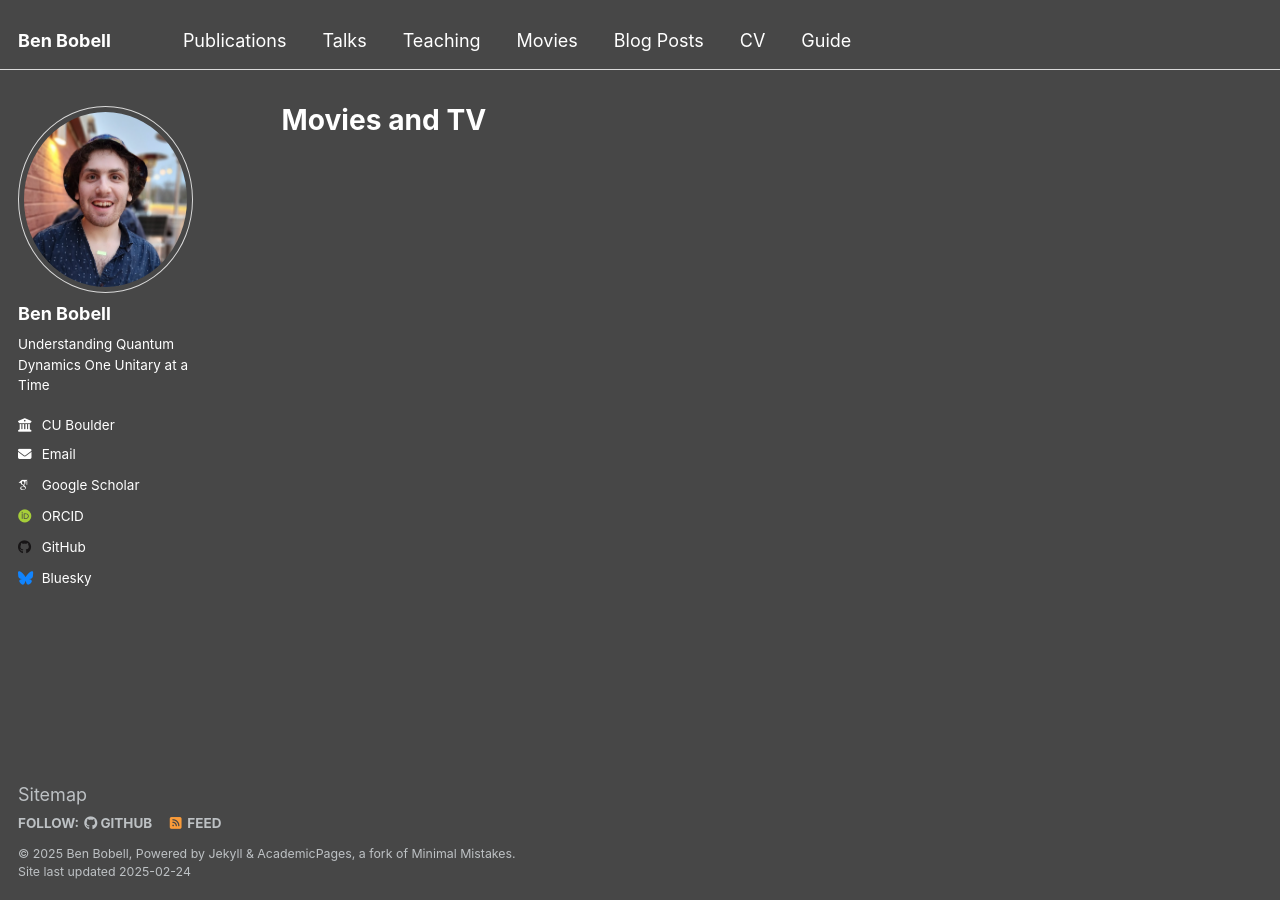
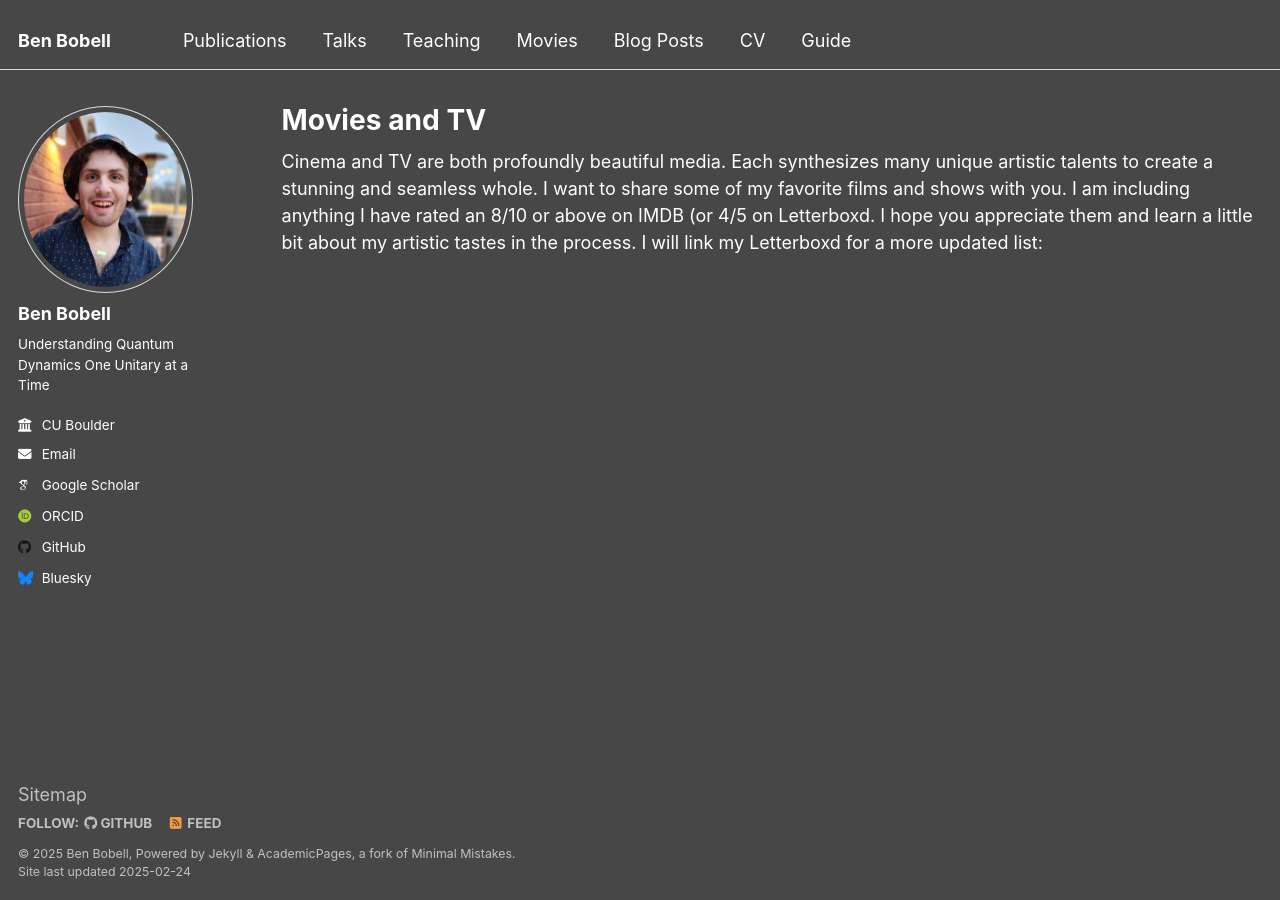
Before and after one commit to BenBobell00/BenBobell00.github.io, a Jekyll site: the page built from _pages/movies.html, in a window 1280 px wide. Built offline with Jekyll 4.4.1, drawn with Linux system fonts in a browser that asks for light colours; some web fonts are replaced.

Commit message:
Update movies.html
Included description

```diff
--- a/_pages/movies.html
+++ b/_pages/movies.html
@@ -4,7 +4,9 @@ title: "Movies and TV"
 permalink: /movies/
 author_profile: true
 ---
-
+Cinema and TV are both profoundly beautiful media. Each synthesizes many unique artistic talents to create a stunning and seamless whole.
+I want to share some of my favorite films and shows with you. I am including anything I have rated an 8/10 or above on IMDB (or 4/5 on Letterboxd.
+I hope you appreciate them and learn a little bit about my artistic tastes in the process. I will link my Letterboxd for a more updated list:
 {% include base_path %}
 
 
```
